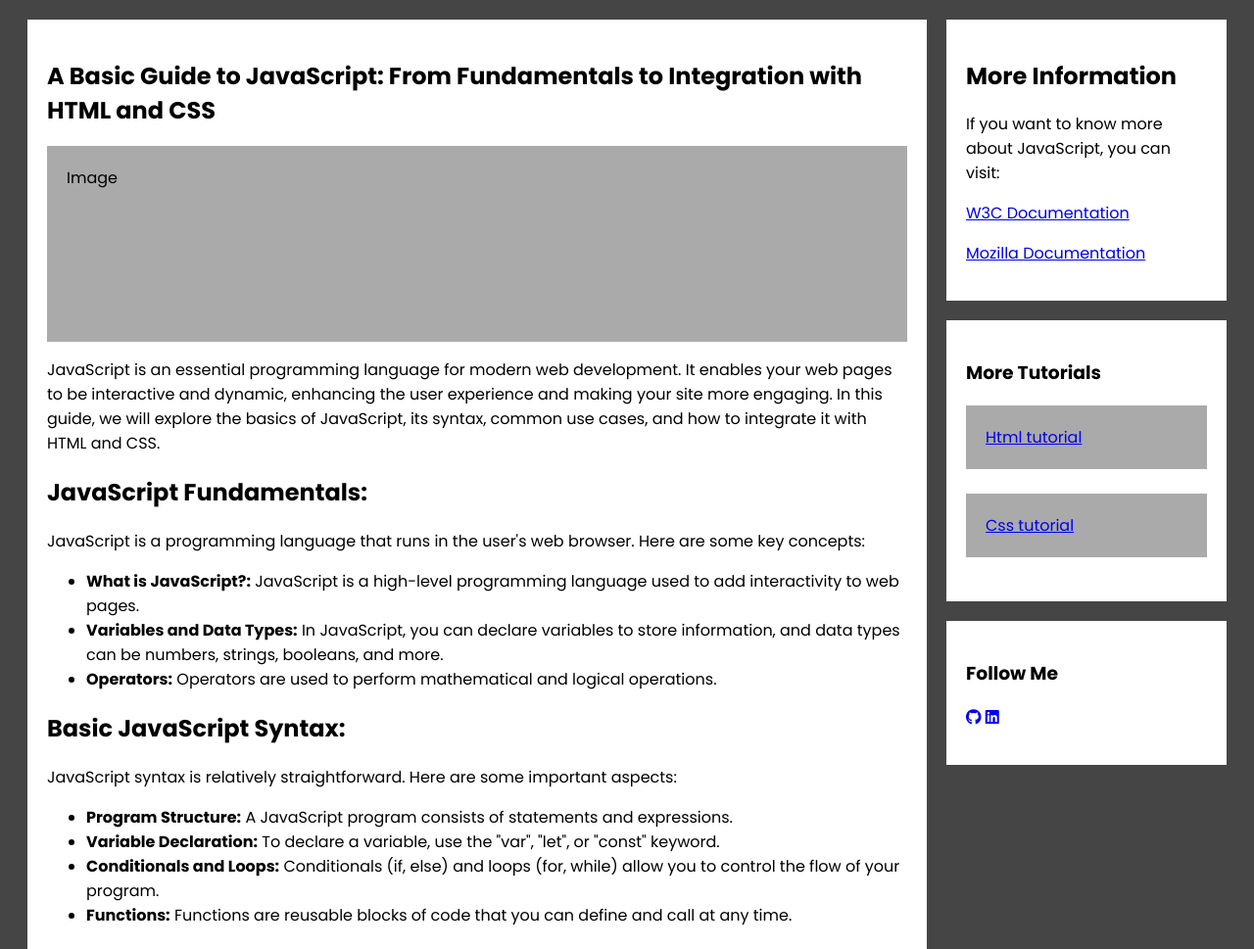
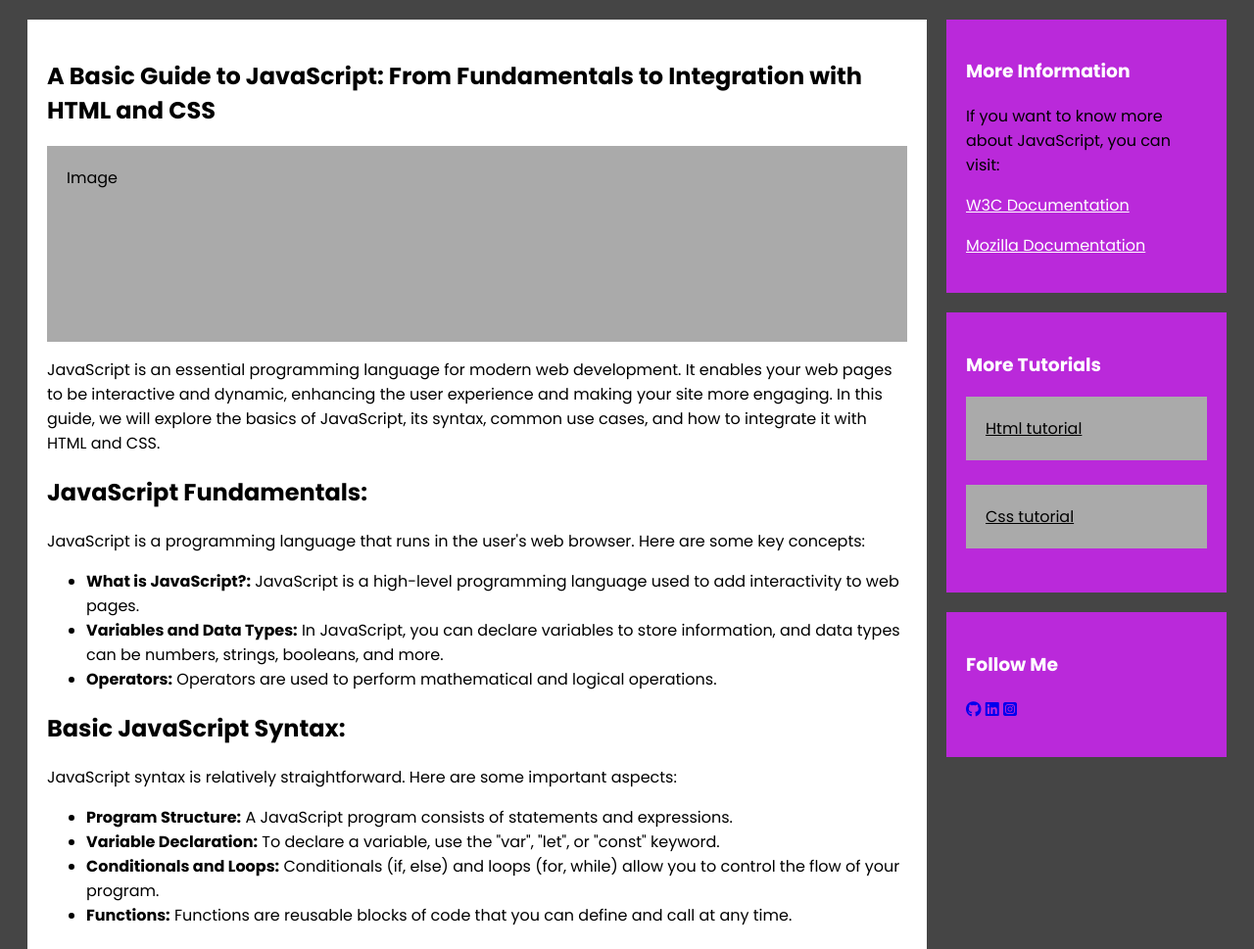
Before and after one commit to FernandoArroliga/LiveCodeEditor, a Django app: page /js_docs/ in a window 1280 px wide. Shown: the part 278-1247 px from the top of the page at 98% size. Run offline with Django 4.2, Linux system fonts and the light colour scheme; some libraries are stand-ins or nearby versions.

Commit message:
"Edit main style"

```diff
--- a/livecodeapp/static/css/js_docs.css
+++ b/livecodeapp/static/css/js_docs.css
@@ -1,6 +1,7 @@
 /* Font Family from Google Fonts */
 @import url('https://fonts.googleapis.com/css2?family=Lora&family=Montserrat&family=Open+Sans:wght@800&family=Playfair+Display:wght@500;600;700;800;900&family=Poppins:ital,wght@0,100;0,200;0,400;0,500;0,600;0,700;1,200;1,300;1,400;1,500;1,700&family=Quicksand:wght@400;500;600;700&display=swap');
 
+/* Default Configuration */
 * {
     box-sizing: border-box;
     font-family: "Poppins", sans-serif;
--- a/livecodeapp/templates/js_docs.html
+++ b/livecodeapp/templates/js_docs.html
@@ -2,28 +2,40 @@
 <!DOCTYPE html>
 <html lang="en">
 <head>
+
+    <!-- Meta Information -->
     <meta charset="UTF-8">
     <meta name="viewport" content="width=device-width, initial-scale=1.0">
-    <title>Live Code</title>
+
+    <!-- Title of the Page -->
+    <title>JavaScript Tutorial</title>
+
+    <!-- Author: Fernando Arroliga -->
+    <!-- Creation Date: March 19, 2023 -->
 
     <!--Font Awesome Icons-->
     <script src="https://kit.fontawesome.com/9a6f0fd7f8.js" crossorigin="anonymous"></script>
 
     <!--Css Style-->
     <link rel="stylesheet" href="{% static "css/js_docs.css" %}">
+
 </head>
 <body>
 
-    <!--Header Section-->
+    <!--Header Title-->
     <div class="header">
         <h2>JavaScript Tutorial</h2>
     </div>
 
+    <!-- Main Container -->
     <div class="row">
+
+        <!-- Left Column -->
         <div class="leftcolumn">
 
             <!--Main content-->
             <div class="card">
+                <!-- content -->
                 <h2>A Basic Guide to JavaScript: From Fundamentals to Integration with HTML and CSS</h2>
                 <div class="fakeimg" style="height:200px;">Image</div>
                 <p>
@@ -83,45 +95,55 @@
                 </p>
 
             </div>
+
         </div>
+
+        <!-- Right Column -->
         <div class="rightcolumn">
 
-            <!--More information section-->
-            <div class="card">
-                <h2>More Information</h2>
+            <!-- More Information Section -->
+            <div class="card" style="background: #ba29da;">
+                <!-- content -->
+                <h3 style="color: white;">More Information</h3>
                 <p>If you want to know more about JavaScript, you can visit:</p>
                 <p>
-                    <a href="https://html.spec.whatwg.org/multipage/#toc-syntax" target="_blank">W3C Documentation</a>
+                    <a href="https://html.spec.whatwg.org/multipage/#toc-syntax" target="_blank" style="color: white;">W3C Documentation</a>
                 </p>
                 <p>
-                    <a href="https://developer.mozilla.org/en-US/docs/Web/HTML" target="_blank">Mozilla Documentation</a>
+                    <a href="https://developer.mozilla.org/en-US/docs/Web/HTML" target="_blank" style="color: white;">Mozilla Documentation</a>
                 </p>
 
             </div>
 
-            <!--More tutorials section-->
-            <div class="card">
+            <!-- More Tutorials Section -->
+            <div class="card" style="background: #ba29da; color: white;">
+                <!-- content -->
                 <h3>More Tutorials</h3>
-                <div class="fakeimg"><a href="{% url "html_docs" %}">Html tutorial</a></div><br>
-                <div class="fakeimg"><a href="{% url "css_docs" %}">Css tutorial</a></div><br>
+                <div class="fakeimg"><a href="{% url "html_docs" %}" style="color: black;">Html tutorial</a></div><br>
+                <div class="fakeimg"><a href="{% url "css_docs" %}" style="color: black;">Css tutorial</a></div><br>
             </div>
 
-            <!--Follow me section-->
-            <div class="card">
+            <!--Follow me Section-->
+            <div class="card" style="background: #ba29da; color: white;">
+                <!-- content -->
                 <h3>Follow Me</h3>
                 <p>
                     <a href="https://github.com/FernandoArroliga" class="social-icon" target="_blank"><i class="fa-brands fa-github"></i></a>
-                    <a href="https://www.linkedin.com" class="social-icon" target="_blank"><i class="fa-brands fa-linkedin"></i></a>
+                    <a href="https://www.linkedin.com/in/fernando-arroliga-460073284" class="social-icon" target="_blank"><i class="fa-brands fa-linkedin"></i></a>
+                    <a href="https://www.instagram.com" class="social-icon" target="_blank"><i class="fa-brands fa-square-instagram"></i></a>
                 </p>
+
             </div>
 
         </div>
+
     </div>
 
     <!--Footer Section-->
     <div class="footer">
         <p>&copy; 2023 Personal Website. All rights reserved.</p>
     </div>
+
 </body>
 
 </html>
```
Also changed, not shown: livecodeapp/static/css/credits.css (+6 -4 lines), livecodeapp/templates/tutorials.html (+7 -0 lines).
